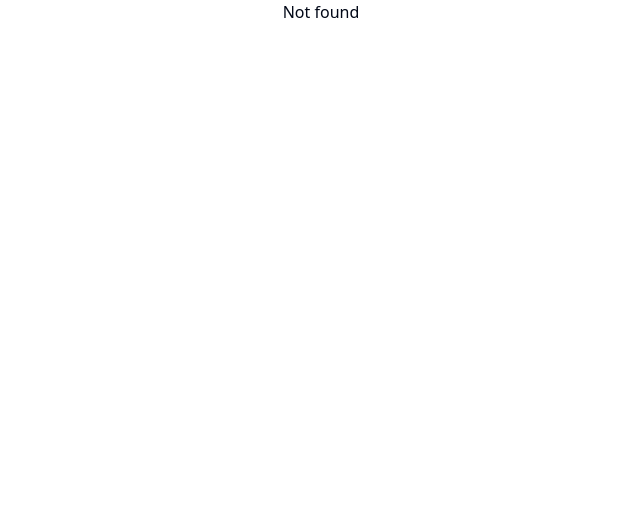
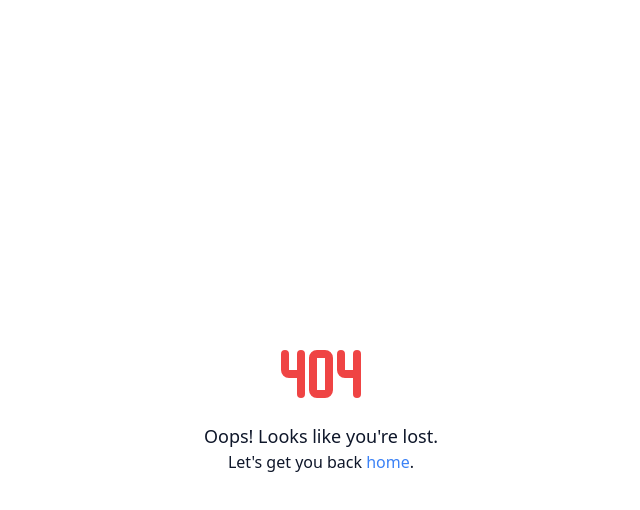
Before and after one commit to KueZie/pass-lite, a React (Create React App) app in the folder web/: page / in a window 1280 px wide. Shown: the top 510 px of the page, without its empty margins (319-959 px from the left). Built offline with nearby package versions, Linux system fonts and the light colour scheme.

Commit message:
Add 404 (Page Not Found) screen.

```diff
--- a/web/package.json
+++ b/web/package.json
@@ -30,6 +30,7 @@
     "react": "^18.3.1",
     "react-dom": "^18.3.1",
     "react-hook-form": "^7.51.3",
+    "react-icons": "^5.2.0",
     "react-redux": "^9.1.2",
     "react-router-dom": "^6.23.0",
     "react-scripts": "5.0.1",
--- a/web/src/App.tsx
+++ b/web/src/App.tsx
@@ -4,6 +4,7 @@ import { Dashboard } from './screens/DeploymentsScreen';
 import { DashboardLayout } from './layout/DashboardLayout';
 import { BrowserRouter, Outlet, Route, Routes } from 'react-router-dom';
 import { DeploymentCreateScreen } from './screens/DeploymentCreateScreen';
+import NotFoundScreen from './screens/NotFoundScreen';
 
 const AllRoutes = () => {
  return (
@@ -14,7 +15,7 @@ const AllRoutes = () => {
           <Route index element={<Dashboard />} />
           <Route path="create" element={<DeploymentCreateScreen />} />
         </Route>
-        <Route path="*" element={<p>Not found</p>} />
+        <Route path="*" element={<NotFoundScreen />} />
       </Routes>
     </BrowserRouter>
   </Suspense>
--- /dev/null
+++ b/web/src/screens/NotFoundScreen.tsx
@@ -0,0 +1,16 @@
+import React from 'react'
+import { TbError404 } from 'react-icons/tb'
+
+const NotFoundScreen = () => {
+  return (
+    <div className="flex flex-col align-middle justify-center h-dvh">
+      <div className="text-center">
+        <TbError404 className="w-24 h-24 mx-auto text-red-500" />
+        <p className="text-lg text-primary">Oops! Looks like you're lost.</p>
+        <p className="text-primary">Let's get you back <a href="/" className="text-blue-500">home</a>.</p>
+      </div>
+    </div>
+  )
+}
+
+export default NotFoundScreen
--- a/web/src/slices/api.ts
+++ b/web/src/slices/api.ts
@@ -21,6 +21,6 @@ export const api = createApi({
       }),
     }),
   }),
-});
+})
 
 export const { useCreateDeploymentUploadLinkMutation } = api;
```
Also changed, not shown: 1 other file (tests, documents, lock files or other folders).
